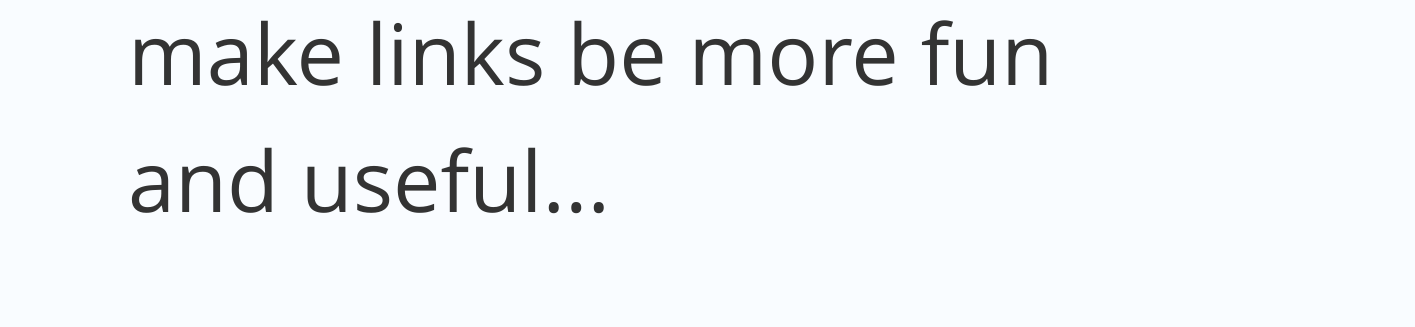
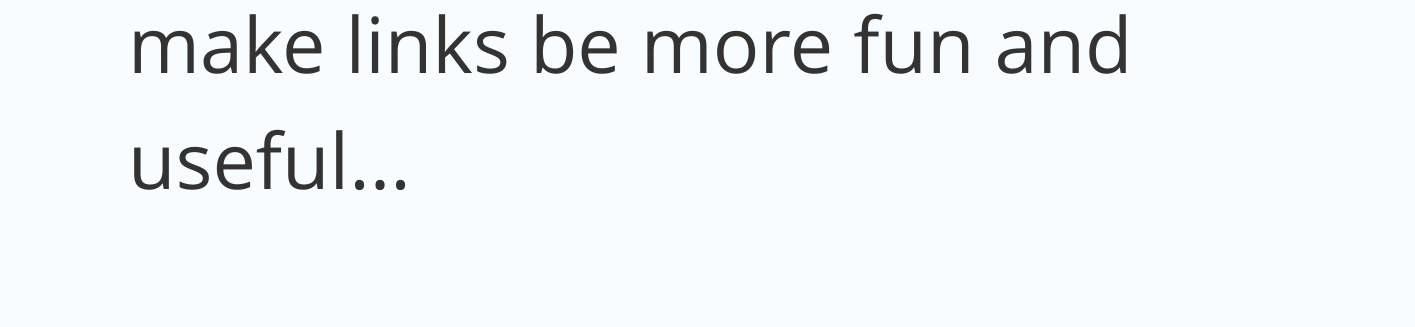
Before and after one commit to edwinchen85/css_animation_touch_and_hover, a plain HTML site: page index.html in a window 1280 px wide. Shown: the part 473-800 px from the top of the page, 1415 px wide, since content can reach past the window. Drawn offline with Linux system fonts and the light colour scheme.

Commit message:
Decrease content font size

```diff
--- a/stylesheets/main.css
+++ b/stylesheets/main.css
@@ -250,6 +250,6 @@ a {
 }
 
 p {
-  font-size: 4.7em;
+  font-size: 4.3em;
   max-width: 80%;
 }
```
